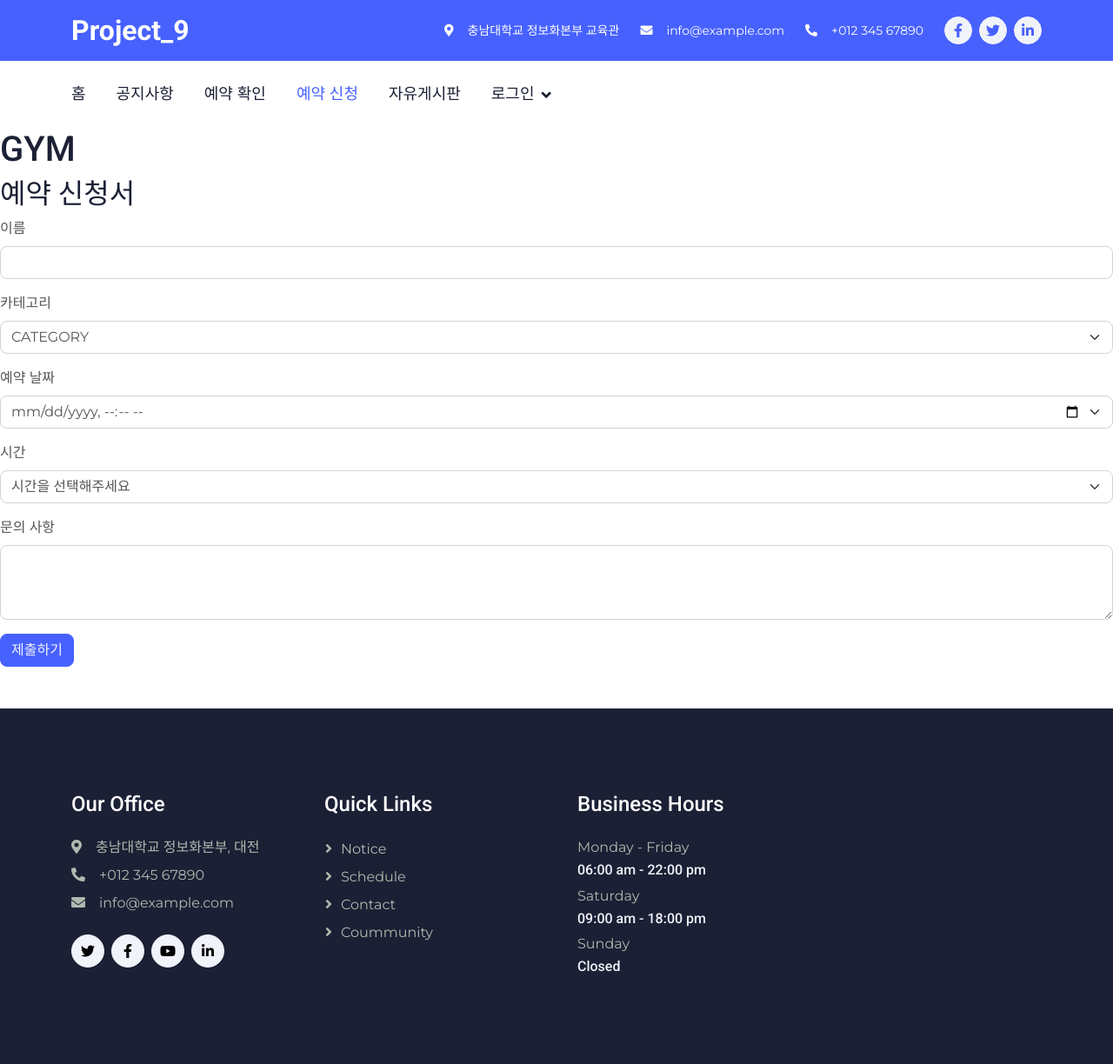
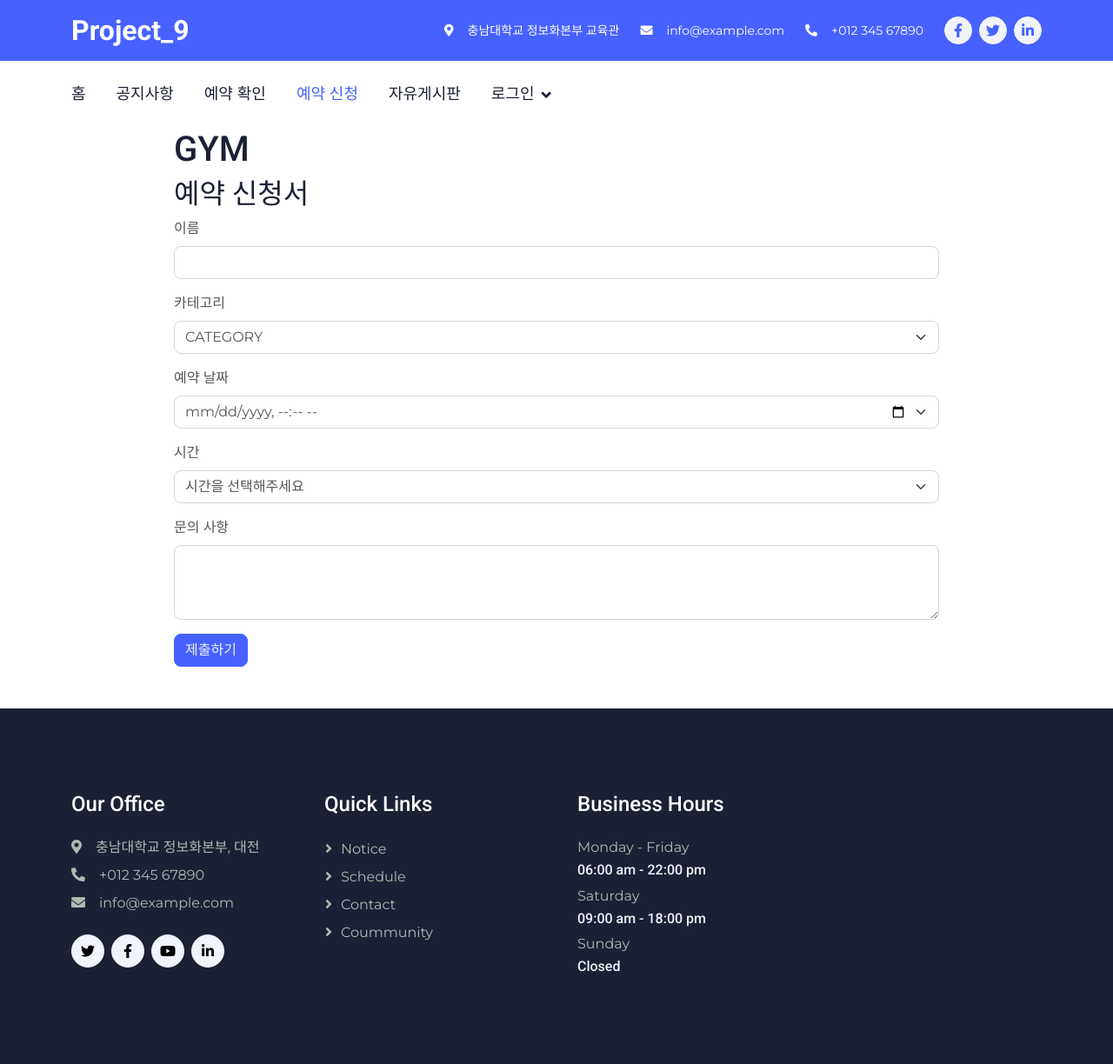
Before and after one commit to beautiflow/gym_project9, a Spring Boot app: page /api/new-product in a window 1280 px wide. Shown: the top 1224 px of the page at 87% size. Run offline with Spring Boot 4, Linux system fonts and the light colour scheme; some of the project's set-up classes (security, data sources, template engines, error pages and the like) are left out, and stand-ins take their place; some libraries are stand-ins or nearby versions.

Commit message:
feat: 신청서 크기 수정

```diff
--- a/src/main/resources/static/css/style.css
+++ b/src/main/resources/static/css/style.css
@@ -1,3 +1,4 @@
+/********** Template CSS **********/
 /********** Template CSS **********/
 :root {
     --primary: #4761FF;
@@ -33,6 +34,11 @@
     opacity: 1;
 }
 
+/*** New Product ***/
+.Form {
+    margin-left: 200px;
+    margin-right: 200px;
+}
 
 /*** Button ***/
 .btn {
```
